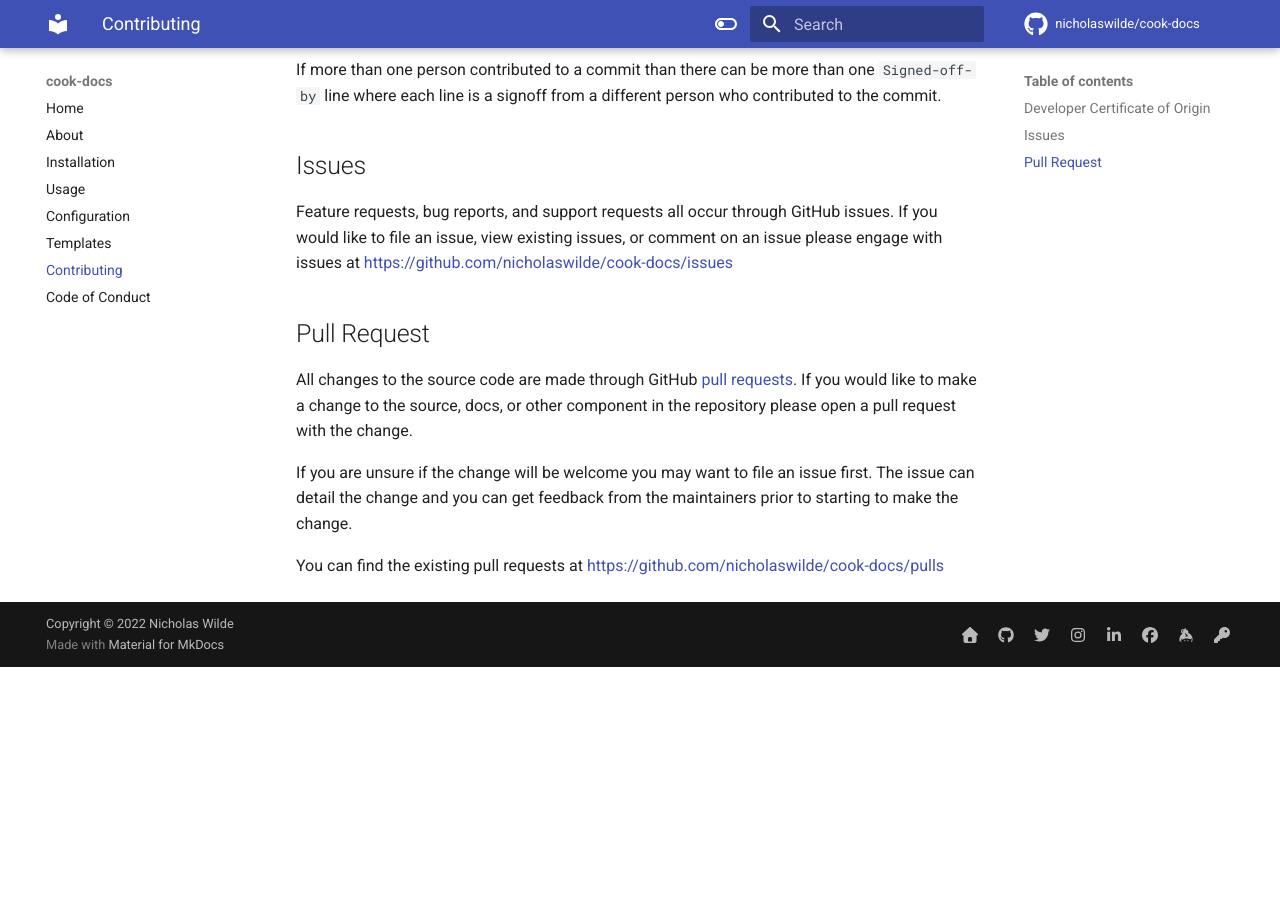
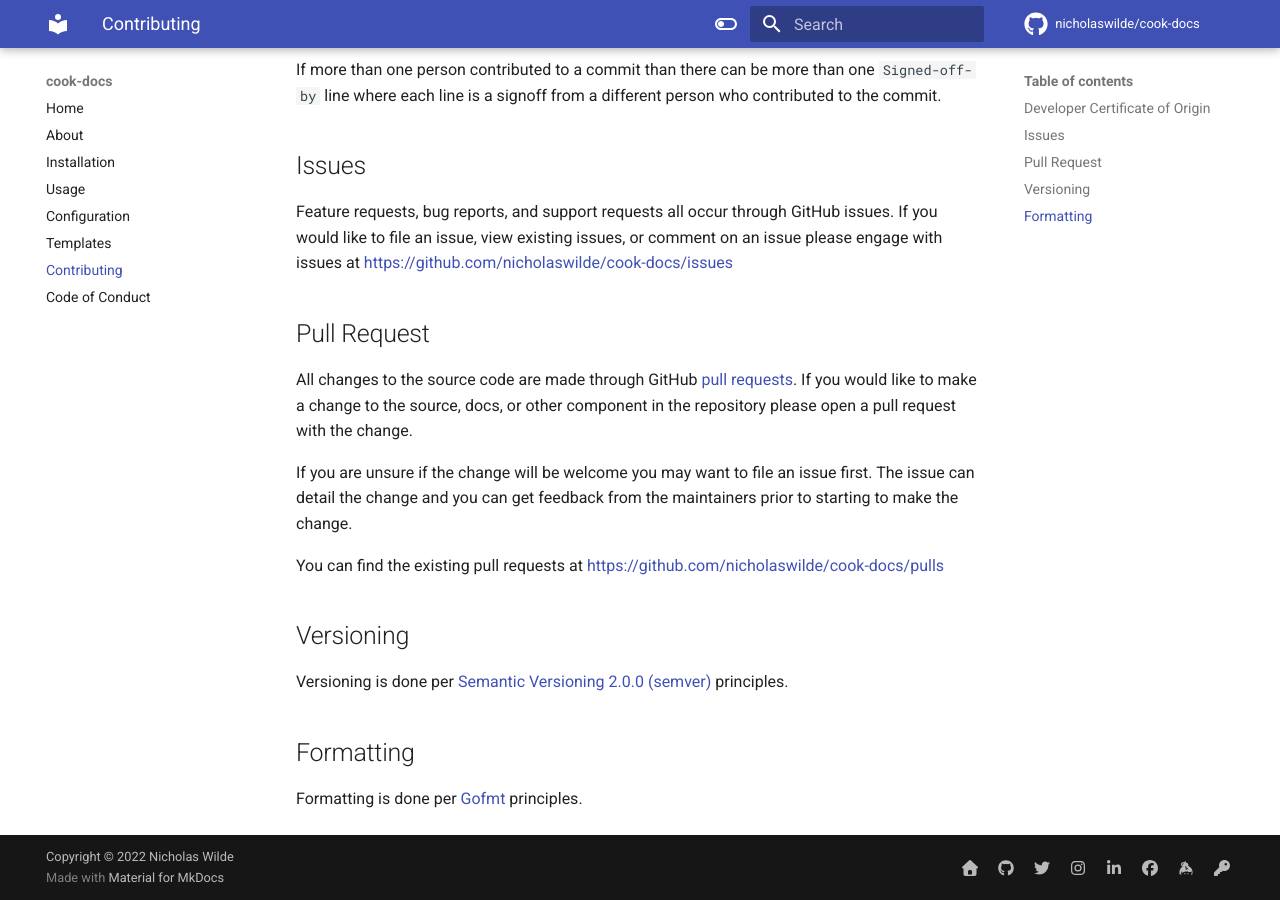
Before and after one commit to nicholaswilde/cook-docs, an MkDocs documentation site: the page built from docs/CONTRIBUTING.md, in a window 1280 px wide and 900 px high, scrolled down 1565 px. Built offline with MkDocs 1.6.1 and Material for MkDocs 9.7.7, drawn with Linux system fonts in a browser that asks for light colours; comment, search, counter and statistics services are not loaded; before the commit the page ends 2232 px from its top, so only the background shows below that.

Commit message:
Add versioning and formatting to fix #17

```diff
--- a/docs/CONTRIBUTING.md
+++ b/docs/CONTRIBUTING.md
@@ -99,5 +99,15 @@ maintainers prior to starting to make the change.
 You can find the existing pull requests at
 https://github.com/nicholaswilde/cook-docs/pulls
 
+## Versioning
+
+Versioning is done per [Semantic Versioning 2.0.0 (semver)][3] principles.
+
+## Formatting
+
+Formatting is done per [Gofmt][4] principles.
+
 [1]: https://help.github.com/en/github/collaborating-with-issues-and-pull-requests/about-pull-requests
 [2]: https://developercertificate.org/
+[3]: https://semver.org/spec/v2.0.0.html
+[4]: https://go.dev/src/cmd/gofmt/doc.go
```
